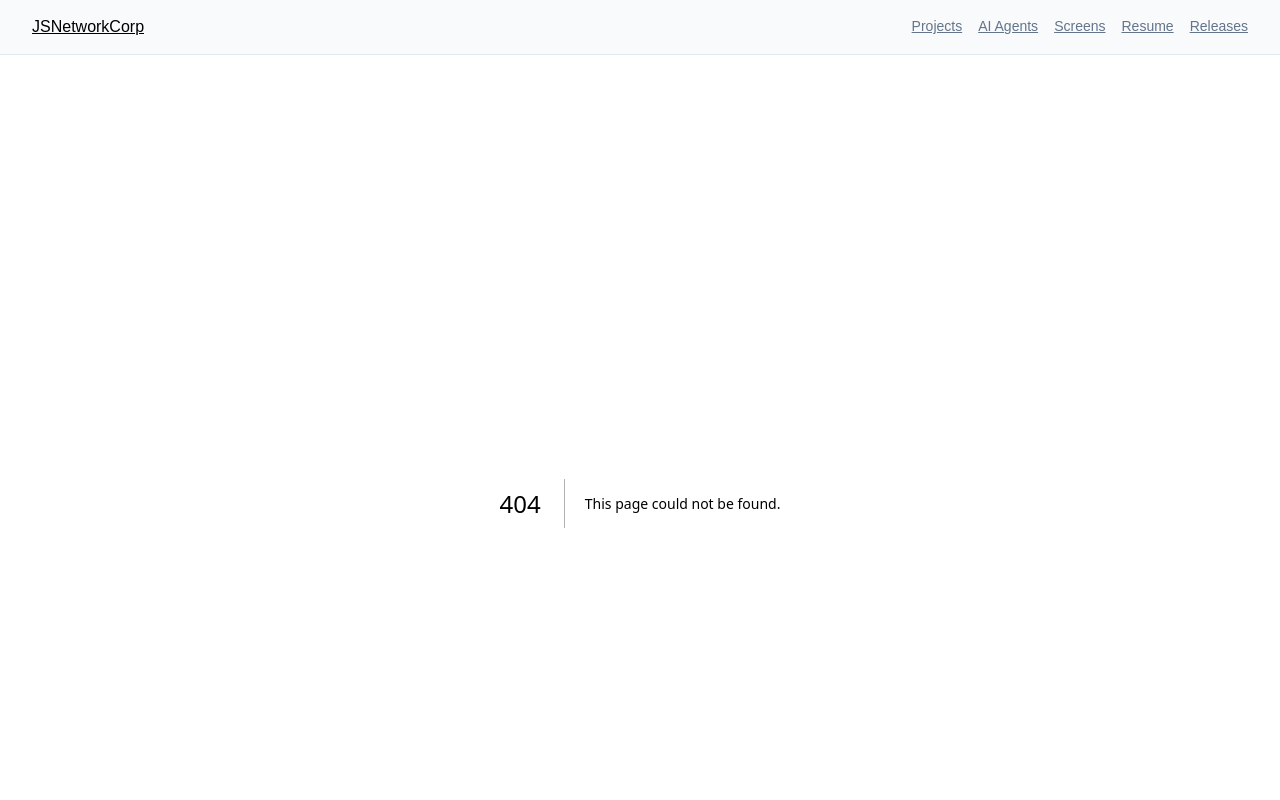
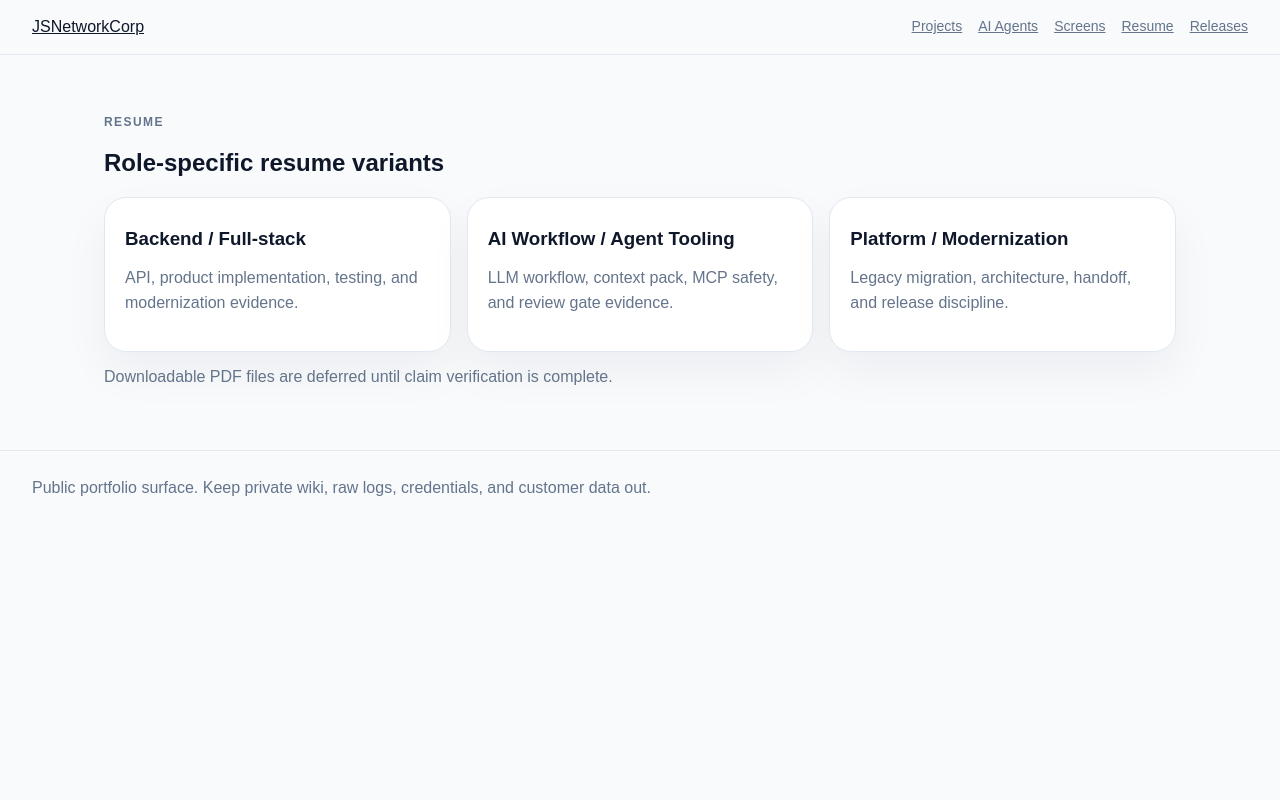
Before and after one commit to tomtomjskim/jsnetworkcorp-portfolio, a Next.js app: page /resume in a window 1280 px wide. Before the commit this address had no page. Shown: the top 800 px of the page. Built offline with nearby package versions, Linux system fonts and the light colour scheme.

Commit message:
feat: add resume variants page

```diff
--- /dev/null
+++ b/src/app/resume/page.tsx
@@ -0,0 +1,14 @@
+export default function ResumePage() {
+  return (
+    <section>
+      <p className="eyebrow">Resume</p>
+      <h1>Role-specific resume variants</h1>
+      <div className="grid">
+        <article className="card"><h3>Backend / Full-stack</h3><p>API, product implementation, testing, and modernization evidence.</p></article>
+        <article className="card"><h3>AI Workflow / Agent Tooling</h3><p>LLM workflow, context pack, MCP safety, and review gate evidence.</p></article>
+        <article className="card"><h3>Platform / Modernization</h3><p>Legacy migration, architecture, handoff, and release discipline.</p></article>
+      </div>
+      <p className="muted">Downloadable PDF files are deferred until claim verification is complete.</p>
+    </section>
+  );
+}
```
